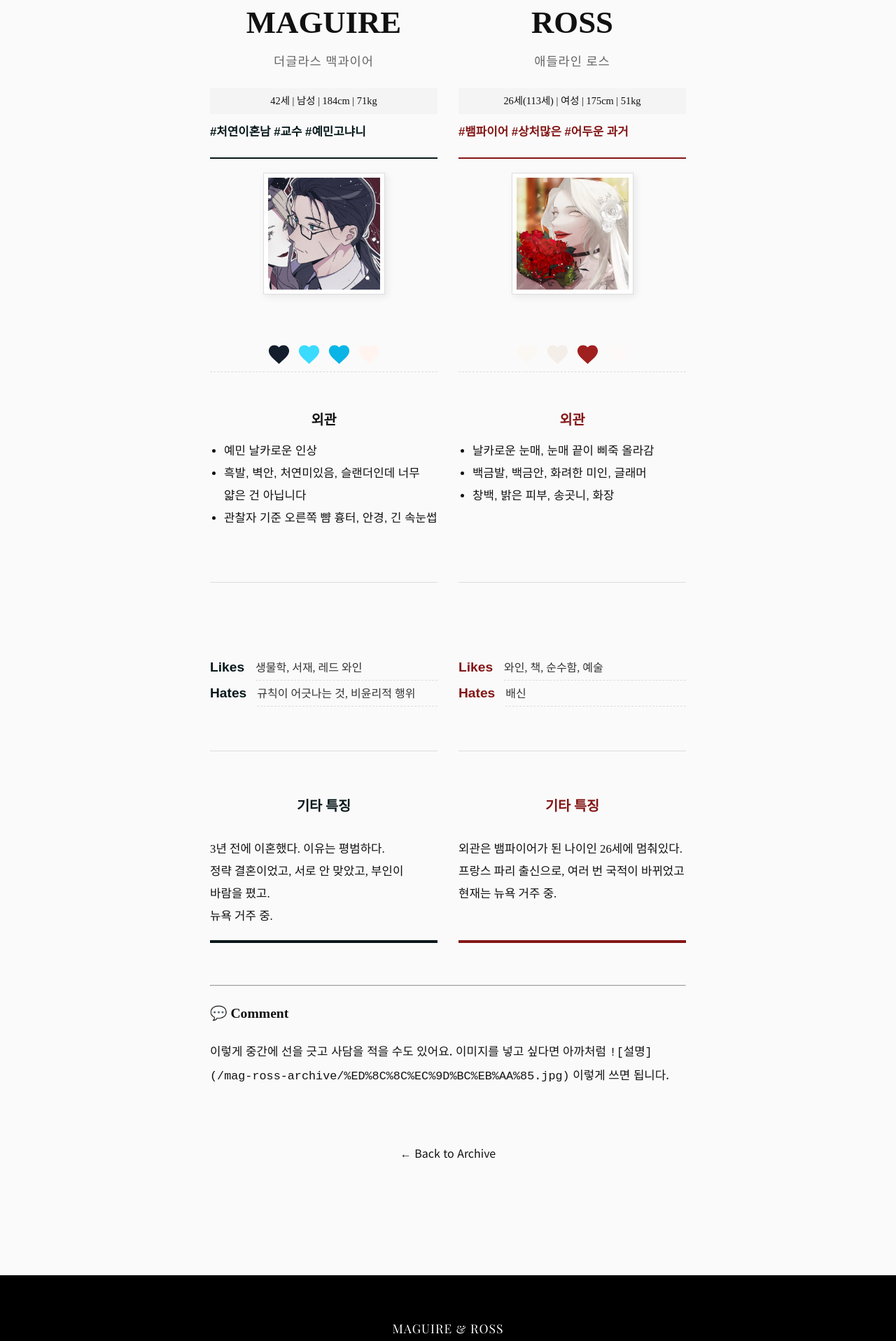
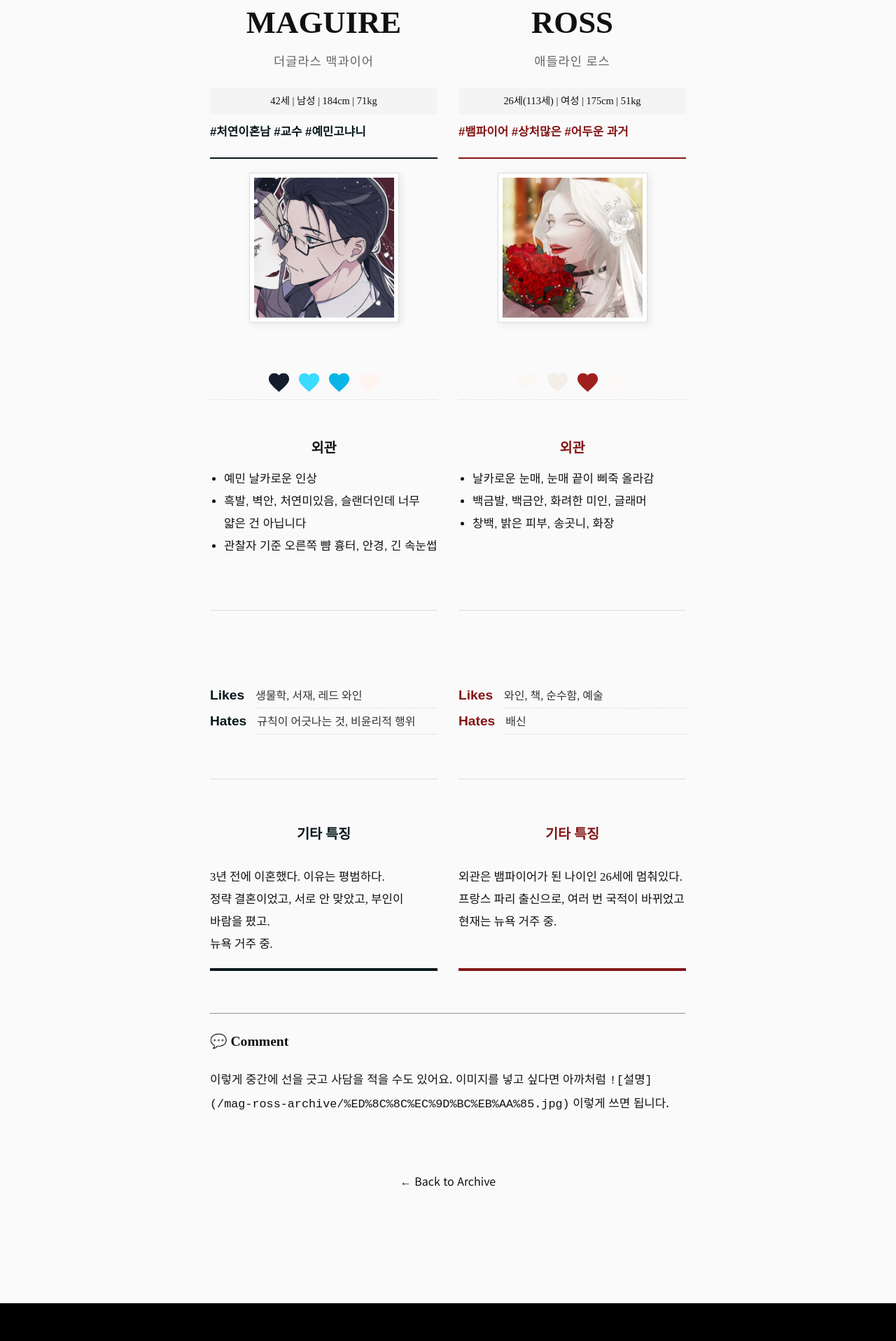
Before and after one commit to narelim/mag-ross-archive, a Jekyll site: the page built from _posts/2025-12-17-original42113.md, in a window 1280 px wide. Shown: the part 1476-3393 px from the top of the page at 70% size. Built offline with Jekyll 4.4.1, drawn with Linux system fonts in a browser that asks for light colours; some web fonts are replaced.

Commit message:
Update style.css

```diff
--- a/assets/css/style.css
+++ b/assets/css/style.css
@@ -824,7 +824,7 @@ header { padding: 30px 30px; text-align: center; border-bottom: 1px solid #eee;
     align-self: center;        /* Flexbox 안에서 혼자 중앙으로 가기 */
 
     /* 2. 액자 디자인 (원하는 크기로 조절하세요) */
-    width: 160px;              /* 액자 너비 */
+    width: 200px;              /* 액자 너비 */
     background: #fff;
     padding: 6px;              /* 흰색 테두리 두께 */
     border: 1px solid #ddd;    /* 연한 회색 선 */
```
